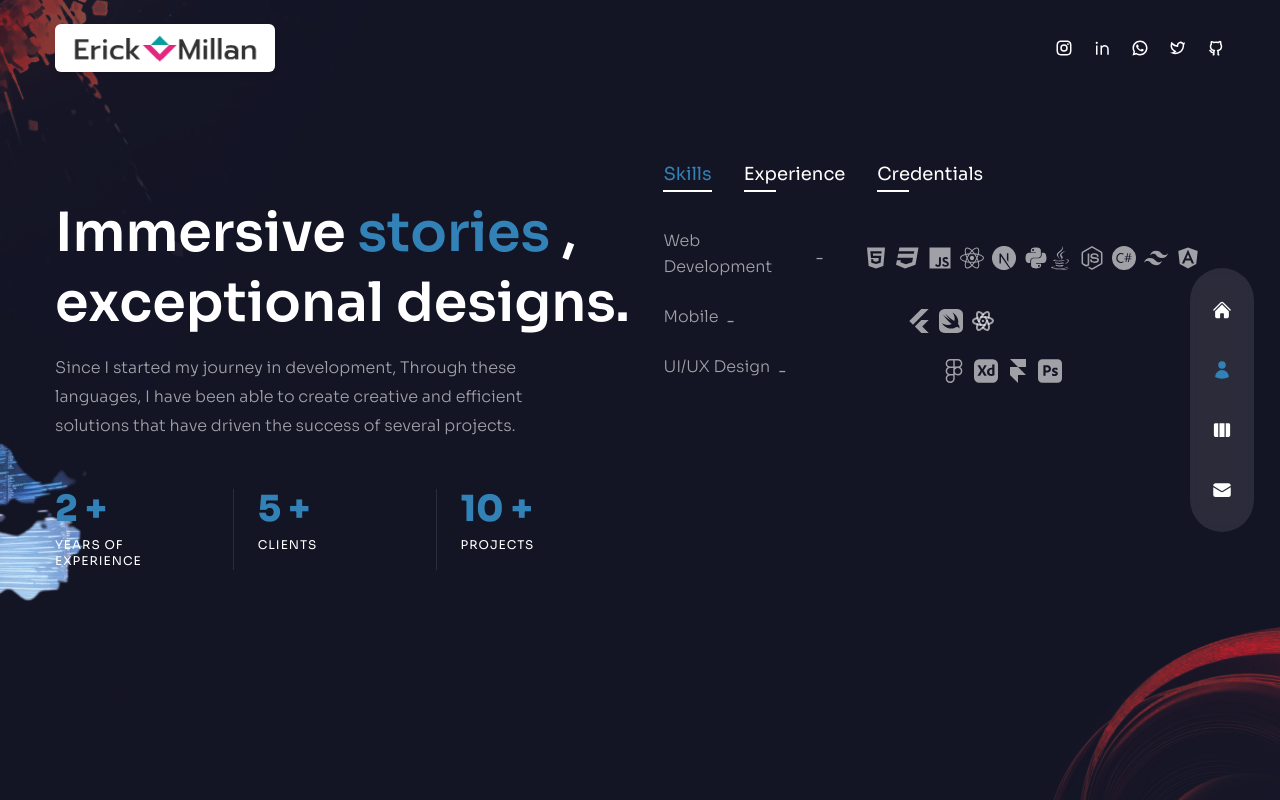
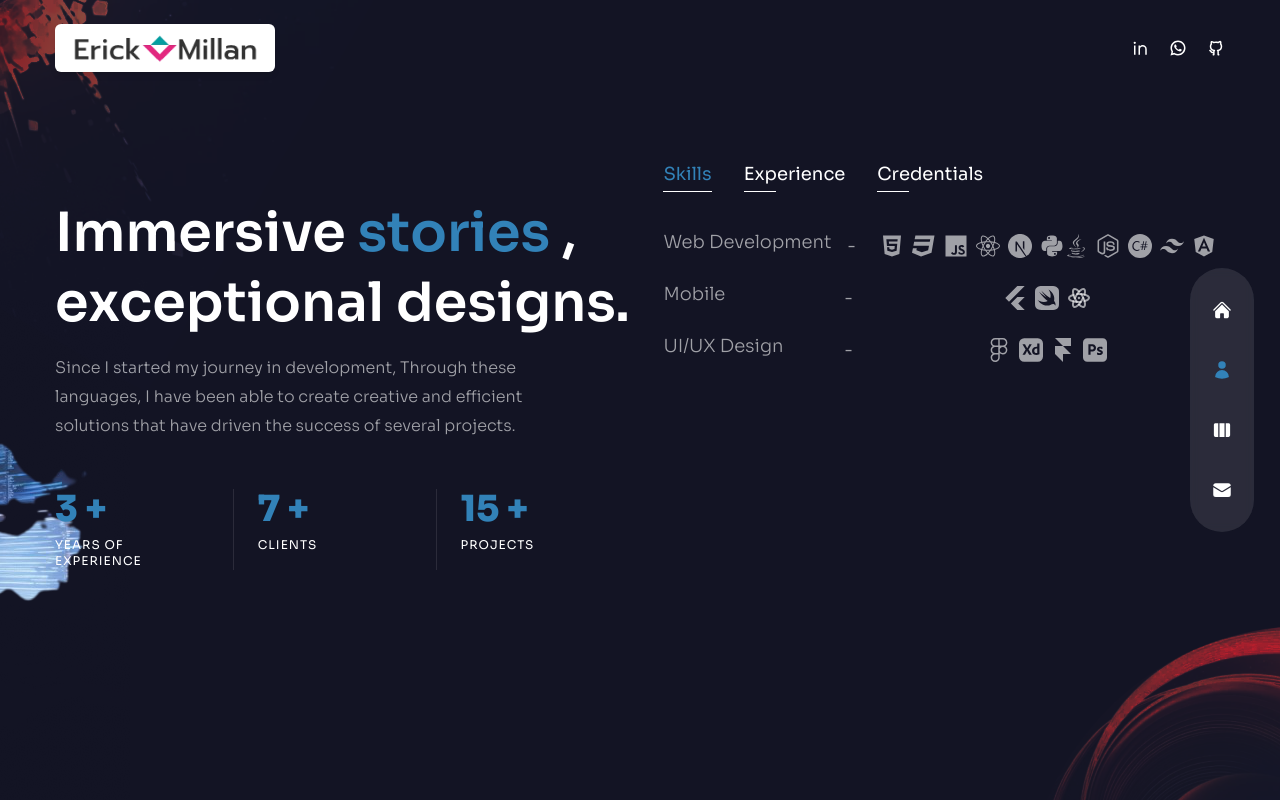
Before and after one commit to milone1/briefcase_nextjs, a Next.js app: page /about in a window 1280 px wide. Built offline with nearby package versions, Linux system fonts and the light colour scheme.

Commit message:
add new features

```diff
--- a/next.config.js
+++ b/next.config.js
@@ -1,4 +1,8 @@
 /** @type {import('next').NextConfig} */
-const nextConfig = {}
+const nextConfig = {
+  images: {
+    domains: ['res.cloudinary.com', 'miro.medium.com'],
+  },
+}
 
 module.exports = nextConfig
--- a/src/components/Socials.js
+++ b/src/components/Socials.js
@@ -6,9 +6,9 @@ const Socials = () => {
     return(
         <div className="flex items-center gap-x-5 text-lg">
 
-            <Link href={''} className="hover:text-[#3282B8] transition-all duration-300">
+            {/* <Link href={''} className="hover:text-[#3282B8] transition-all duration-300">
                 <RiInstagramLine />
-            </Link>
+            </Link> */}
 
             <Link href={'https://www.linkedin.com/in/erick-milan-marin-165a8b231/'} className="hover:text-[#3282B8] transition-all duration-300">
                 <RiLinkedinLine />
@@ -18,9 +18,9 @@ const Socials = () => {
                 <RiWhatsappLine />
             </Link>
 
-            <Link href={''} className="hover:text-[#3282B8] transition-all duration-300">
+            {/* <Link href={''} className="hover:text-[#3282B8] transition-all duration-300">
                 <RiTwitterLine />
-            </Link>
+            </Link> */}
 
             <Link href={'https://github.com/milone1'} className="hover:text-[#3282B8] transition-all duration-300">
                 <RiGithubLine />
--- /dev/null
+++ b/src/dictionaries/en.json
@@ -0,0 +1,3 @@
+{
+  "description": "I&apos;m Erick Millan, a self-taught programmer who learned to write code through online courses. I also have experience developing applications for android and ios. I love writing code while listening to any type of music, depending on what my mood requires at that moment."
+}
--- /dev/null
+++ b/src/dictionaries/es.json
@@ -0,0 +1,3 @@
+{
+  "description": "espanol"
+}
--- a/src/pages/_app.js
+++ b/src/pages/_app.js
@@ -16,6 +16,7 @@ function MyApp({ Component, pageProps }) {
         <title>Briefcase Erick Millan Marin - Software Developer</title>
         <meta name="description" content="Explore the projects and skills of Erick Millan Marin, a dedicated software developer focused on delivering efficient and user-friendly applications." />
 
+        <meta name="theme-color" content="#131424" />
         {/* Open Graph Meta Tags */}
         <meta property="og:url" content="https://briefcase-erickmilan.vercel.app" />
         <meta property="og:type" content="website" />
--- a/src/pages/about/index.js
+++ b/src/pages/about/index.js
@@ -64,25 +64,33 @@ const aboutData = [
                 title: 'Mobile - ISIL',
                 stage: '2023 - 2023',
             },
+            {
+                title: 'Frontend - THE PISONAY',
+                stage: '2023 - 2024',
+            },
+            {
+                title: 'Backend - AYESA',
+                stage: '2023 - 2024',
+            },
         ],
     },
     {
         title: 'credentials',
         info: [
             {
-                title: 'Web Development - TECSUP, Lima, Peru',
+                title: 'Web Development - TECSUP, Lima',
                 stage: '2020',
             },
             {
-                title: 'Ing. systems and informatics - UTP, Lima, Peru',
+                title: 'Ing. systems and informatics - UTP, Lima',
+                stage: '2024',
+            },
+            {
+                title: 'Mobile Developer - TECSUP, Lima',
                 stage: '2021',
             },
             {
-                title: 'Mobile Developer - TECSUP, Lima, Peru',
-                stage: '2021',
-            },
-            {
-                title: 'Ingles - ICPNA, Lima, Peru',
+                title: 'Ingles - ICPNA, Lima',
                 stage: '2020',
             },
         ],
@@ -107,7 +115,7 @@ const About = () => {
                 <Avatar />
             </motion.div>
 
-            <div className="container mx-auto h-full flex flex-col items-center xl:flex-row gap-x-6">
+            <div className="container mx-auto h-full flex flex-col items-center xl:flex-row gap-x-6 overflow-y-auto">
                 {/* text */}
                 <div className="flex-1 flex flex-col justify-center">
                     <motion.h2
@@ -135,7 +143,7 @@ const About = () => {
                             {/* experience */}
                             <div className="relative flex-1 after:w-[1px] after:h-full after:bg-white/10 after:absolute after:top-0 after:right-0">
                                 <div className="text-2xl xl:text-4xl font-extrabold text-[#3282B8] mb-2">
-                                    <CountUp start={0} end={2} duration={6} /> +
+                                    <CountUp start={0} end={3} duration={6} /> +
                                 </div>
                                 <div className="text-xs uppercase tracking-[1px] leading-[1.4] max-w-[100px] ">Years of experience</div>
                             </div>
@@ -143,7 +151,7 @@ const About = () => {
                             {/* clients */}
                             <div className="relative flex-1 after:w-[1px] after:h-full after:bg-white/10 after:absolute after:top-0 after:right-0">
                                 <div className="text-2xl xl:text-4xl font-extrabold text-[#3282B8] mb-2">
-                                    <CountUp start={0} end={5} duration={6} /> +
+                                    <CountUp start={0} end={7} duration={6} /> +
                                 </div>
                                 <div className="text-xs uppercase tracking-[1px] leading-[1.4] max-w-[100px] ">Clients</div>
                             </div>
@@ -151,7 +159,7 @@ const About = () => {
                             {/* Projects */}
                             <div className="relative flex-1 ">
                                 <div className="text-2xl xl:text-4xl font-extrabold text-[#3282B8] mb-2">
-                                    <CountUp start={0} end={10} duration={6} /> +
+                                    <CountUp start={0} end={15} duration={6} /> +
                                 </div>
                                 <div className="text-xs uppercase tracking-[1px] leading-[1.4] max-w-[100px] ">Projects</div>
                             </div>
@@ -167,56 +175,57 @@ const About = () => {
                     <div className="flex gap-x-4 xl:gap-x-8 mx-auto xl:mx-0 mb-4">
                         {aboutData.map((item, indexItem) => {
                             return (
-                                <div key={indexItem} className={`${index === indexItem && 'text-[#3282B8] after:w-[100%] after:bg-[#3282B8] after:transition-all after:duration-300'} cursor-pointer capitalize xl:text-lg relative after:w-8 after:h-[2px] after:bg-white after:absolute after:-bottom-1 after:left-0`} onClick={() => setIndex(indexItem)}>{item.title}</div>
+                                <div key={indexItem} className={`${index === indexItem && 'text-[#3282B8] after:w-[100%] after:bg-[#3282B8] after:transition-all after:duration-300'} cursor-pointer capitalize xl:text-lg relative after:w-8 after:h-[1px] after:bg-white after:absolute after:-bottom-1 after:left-0`} onClick={() => setIndex(indexItem)}>{item.title}</div>
                             );
                         })}
                     </div>
                     <div className="py-2 xl:py-6 flex flex-col gap-y-2 xl:gap-y-4 items-center xl:items-start">
                         {aboutData[index].info.map((item, indexItem) => {
                             return (
-                                <div key={indexItem} className="flex-1 flex flex-col md:flex-row max-w-max gap-x-2 items-center text-white/60">
-                                    <div className="font-light mb-2">{item.title}</div>
-                                    <div className="hidden md:flex">-</div>
-                                    <div>{item.stage}</div>
+                                <div key={indexItem} className="flex md:flex-row flex-col w-full gap-x-2 items-center text-white/60 justify-between ">
+                                    <div className={`${index === 0 ? 'w-[260px]' : 'w-full max-w-[400px]'} whitespace-nowrap font-light mb-2 text-xs md:text-lg`}>{item.title}</div>
+                                    <div className="w-auto px-2 hidden md:flex col-span-1">-</div>
+                                    <div className={` ${index === 0 ? 'hidden' : 'block w-auto'} col-span-1`}>{item.stage}</div>
 
-                                    <div className="flex flex-col w-[300px] md:w-[400px] justify-center items-center">
+                                    <div className={`flex flex-col w-auto justify-center items-center w-full ${index === 0 ? 'block' : 'hidden'}`}>
                                         {indexItem === 0 && item.title === 'Web Development' && (
-                                            <div className="md:flex md:flex-row">
+                                            <div className="md:flex md:flex-row flex flex-col gap-2 md:gap-0 items-center">
                                                 <div className="text-2xl text-white flex flex-row max-w-max gap-x-2 items-center text-white/60">
-                                                    <FaHtml5 />
-                                                    <FaCss3 />
-                                                    <FaJs />
-                                                    <FaReact />
-                                                    <SiNextdotjs />
-                                                    <FaPython />
+                                                    <FaHtml5 className='hover:text-[#E34F26] transition-colors duration-300 cursor-pointer' />
+                                                    <FaCss3 className='hover:text-[#1572B6] transition-colors duration-300 cursor-pointer' />
+                                                    <FaJs className='hover:text-[#F7DF1E] transition-colors duration-300 cursor-pointer' />
+                                                    <FaReact className='hover:text-[#61DAFB] transition-colors duration-300 cursor-pointer' />
+                                                    <SiNextdotjs className='hover:text-[#f2f2f2] transition-colors duration-300 cursor-pointer' />
+                                                    <FaPython className='hover:text-[#FFD43B] transition-colors duration-300 cursor-pointer' />
                                                 </div>
                                                 <div className="text-2xl text-white flex flex-row max-w-max gap-x-2 items-center text-white/60 justify-around">
-                                                    <FaJava />
-                                                    <FaNodeJs />
-                                                    <SiCsharp />
-                                                    <SiTailwindcss />
-                                                    <FaAngular />
+                                                    <FaJava className='hover:text-[#007396] transition-colors duration-300 cursor-pointer' />
+                                                    <FaNodeJs className='hover:text-[#339933] transition-colors duration-300 cursor-pointer' />
+                                                    <SiCsharp className='hover:text-[#239120] transition-colors duration-300 cursor-pointer' />
+                                                    <SiTailwindcss className='hover:text-[#38B2AC] transition-colors duration-300 cursor-pointer' />
+                                                    <FaAngular className='hover:text-[#FC31CA] transition-colors duration-300 cursor-pointer' />
                                                 </div>
                                             </div>
                                         )}
                                         {indexItem === 1 && item.title === 'Mobile' && (
                                             <div className="text-2xl flex flex-row max-w-max gap-x-2 items-center text-white/60">
-                                                <SiFlutter />
-                                                <SiSwift />
-                                                <TbBrandReactNative />
+                                                <SiFlutter className='hover:text-[#02569B] transition-colors duration-300 cursor-pointer' />
+                                                <SiSwift className='hover:text-[#FA7343] transition-colors duration-300 cursor-pointer' />
+                                                <TbBrandReactNative className='hover:text-[#61DAFB] transition-colors duration-300 cursor-pointer' />
                                             </div>
                                         )}
 
                                         {indexItem === 2 && item.title === 'UI/UX Design' && (
                                             <div className="text-2xl flex flex-row max-w-max gap-x-2 items-center text-white/60">
-                                                <FaFigma />
-                                                <SiAdobexd />
-                                                <SiFramer />
-                                                <SiAdobephotoshop />
+                                                <FaFigma className='hover:text-[#F24E1E] transition-colors duration-300 cursor-pointer' />
+                                                <SiAdobexd className='hover:text-[#FF61F6] transition-colors duration-300 cursor-pointer' />
+                                                <SiFramer className='hover:text-[#0055FF] transition-colors duration-300 cursor-pointer' />
+                                                <SiAdobephotoshop className='hover:text-[#31A8FF] transition-colors duration-300 cursor-pointer' />
                                             </div>
                                         )}
 
                                     </div>
+
                                 </div>
                             );
                         })}
--- a/src/styles/globals.css
+++ b/src/styles/globals.css
@@ -49,3 +49,25 @@
     @apply w-full h-[180px] p-6 capitalize rounded-lg resize-none;
   }
 }
+
+::-webkit-scrollbar {
+  width: 0px;
+  height: 0px;
+  background-color: rgba(225, 225, 225, 0.08);
+  backdrop-filter: blur(10px);
+  border-radius: 25%;
+}
+
+::-webkit-scrollbar-horizontal {
+  width: 6px;
+  backdrop-filter: blur(10px);
+  border-radius: 25%;
+}
+
+::-webkit-scrollbar-thumb {
+  background-color: #c0c0c0;
+}
+
+::-webkit-scrollbar-thumb:hover {
+  background-color: #a0a0a0;
+}
```
Also changed, not shown: src/components/WorkSlider.js (+16 -2 lines).
